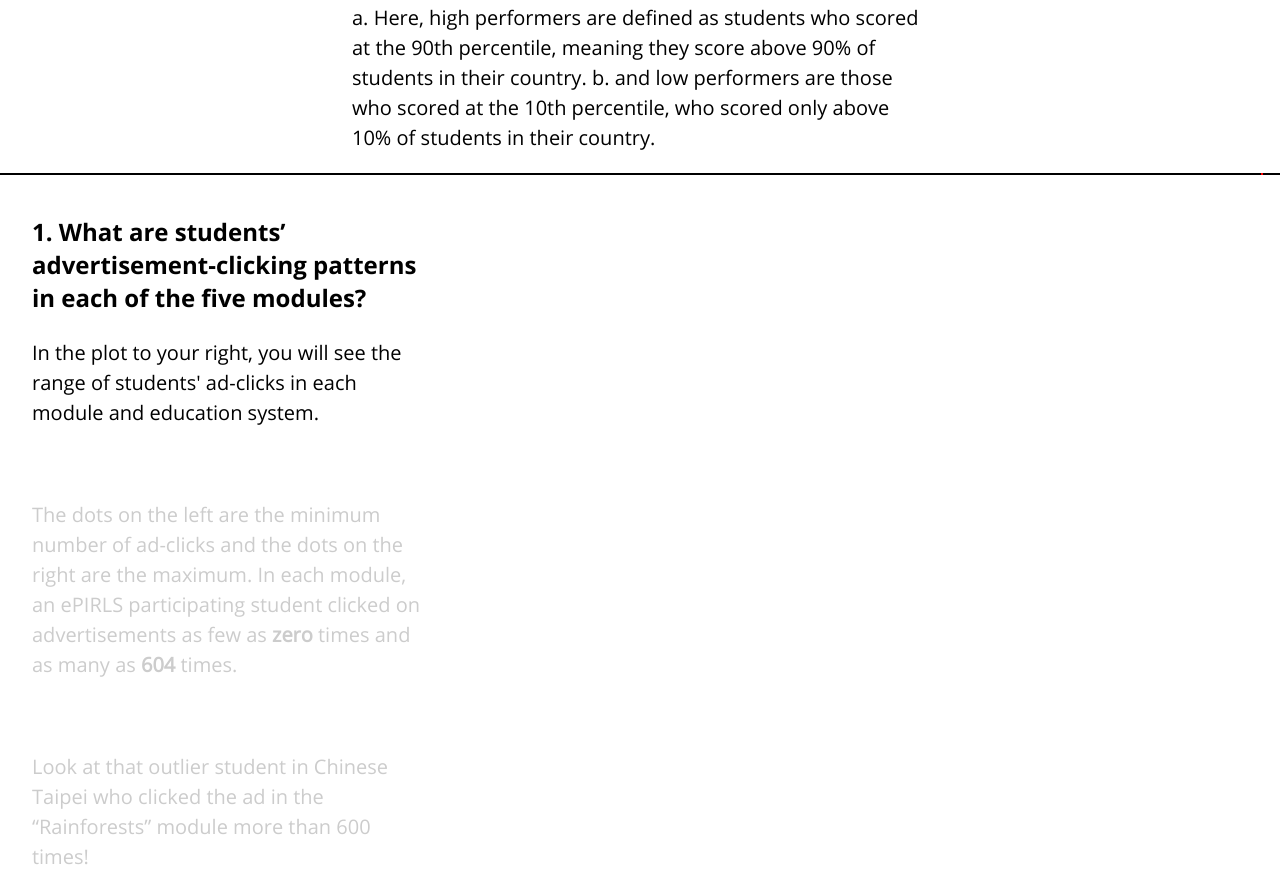
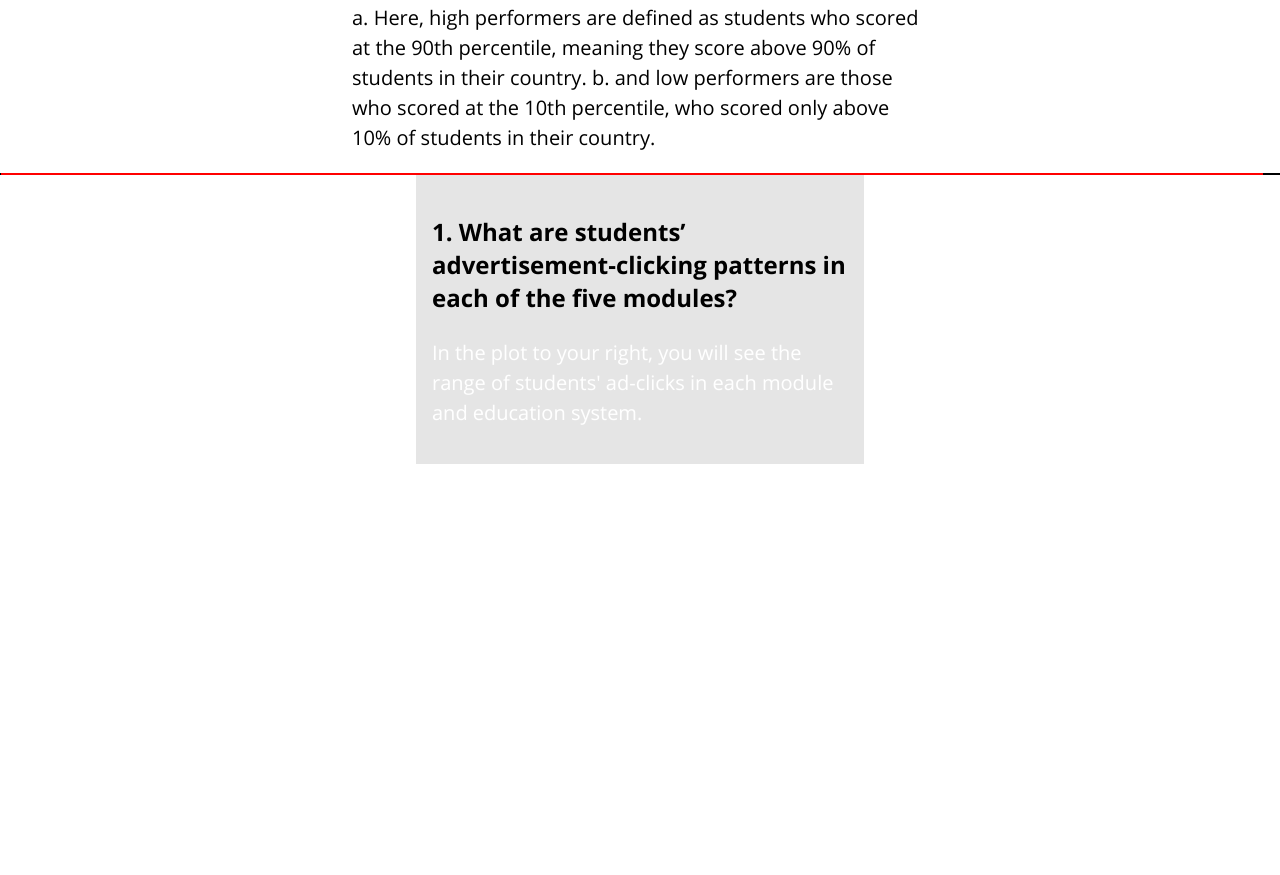
Before and after one commit to yuqiliao/timssDataStory, a plain HTML site: page index.html in a window 1280 px wide. Shown: the part 1588-2463 px from the top of the page. Drawn offline with Linux system fonts and the light colour scheme; no server answers; a script that the page names is missing.

Commit message:
change the scroll for sidebar to overlay

```diff
--- a/js/script.js
+++ b/js/script.js
@@ -20,14 +20,18 @@ var scroller = scrollama();
 function handleResize() {
 
 	// 1. update height of step elements for breathing room between steps
-	var stepHeight = Math.floor(window.innerHeight * 0.9);
+	var stepHeight = Math.floor(window.innerHeight * 0.55);
 	step.style('height', stepHeight + 'px');
 
-	// 2. update height of graphic element
-	var bodyWidth = d3.select('body').node().offsetWidth;
+	// // 2. update height of graphic element
+	// var bodyWidth = d3.select('body').node().offsetWidth;
+
+    var figureHeight = window.innerHeight;
+    var figureMarginTop = (window.innerHeight - figureHeight) / 2;
 
 	graphic
-		.style('height', window.innerHeight + 'px');
+		.style('height', figureHeight + 'px')
+        .style("top", figureMarginTop + "px");
 
 	// 3. update width of chart by subtracting from text width
 	var chartMargin = 10;
@@ -53,7 +57,7 @@ function handleResize() {
 
 function handleStepEnter(response) {
 	// response = { element, direction, index }
-   //console.log(step);
+   console.log(response);
     //console.log(step.attr('class'));
     //console.log(step.classed('is-active', false));
 
--- a/stylesheets/main.css
+++ b/stylesheets/main.css
@@ -238,19 +238,20 @@ https://pudding.cool/process/introducing-scrollama/ */
 
 #scroll {
   position: relative;
+  /* background-color: #f3f3f3;
+  padding: 1rem; */
 }
 
 .scroll__graphic {
   position: -webkit-sticky;
   position: sticky;
 
-  top: 0;
-  right: 0rem;
-  bottom: auto;
-  width: 100%;
-  -webkit-transform: translate3d(0, 0, 0);
-  -moz-transform: translate3d(0, 0, 0);
-  transform: translate3d(0, 0, 0);
+  left: 0;
+    width: 100%;
+    margin: 0;
+    -webkit-transform: translate3d(0, 0, 0);
+    -moz-transform: translate3d(0, 0, 0);
+    transform: translate3d(0, 0, 0);
 
   background-color: #DDDDDD;
   border: 1px solid #000000;
@@ -258,11 +259,11 @@ https://pudding.cool/process/introducing-scrollama/ */
 
 .scroll__graphic .plotArea.is-active{
     position: fixed;
-    right: 1rem;
-    top: 50%;
-    -moz-transform: translateY(-50%);
-    -webkit-transform: translateY(-50%);
-    transform: translateY(-50%);
+
+    left: 0;
+    margin: 0 auto;
+
+
 
     opacity: 1;
     z-index: 1;
@@ -289,13 +290,17 @@ https://pudding.cool/process/introducing-scrollama/ */
 .scroll__text {
     position: relative;
     padding: 0 1rem;
-    width: 36%;
     max-width: 30rem;
+    margin: 0 auto;
 }
 
 .step {
-    opacity: 0.2;
+    opacity: 0.7;
     padding: 1rem;
+
+    margin: 0 auto 80vh auto;
+    color: #fff;
+    background-color: rgba(0, 0, 0, 0.1);
 
     /* transform: translate(0, -500px);
     border: 1px solid red; */
```
